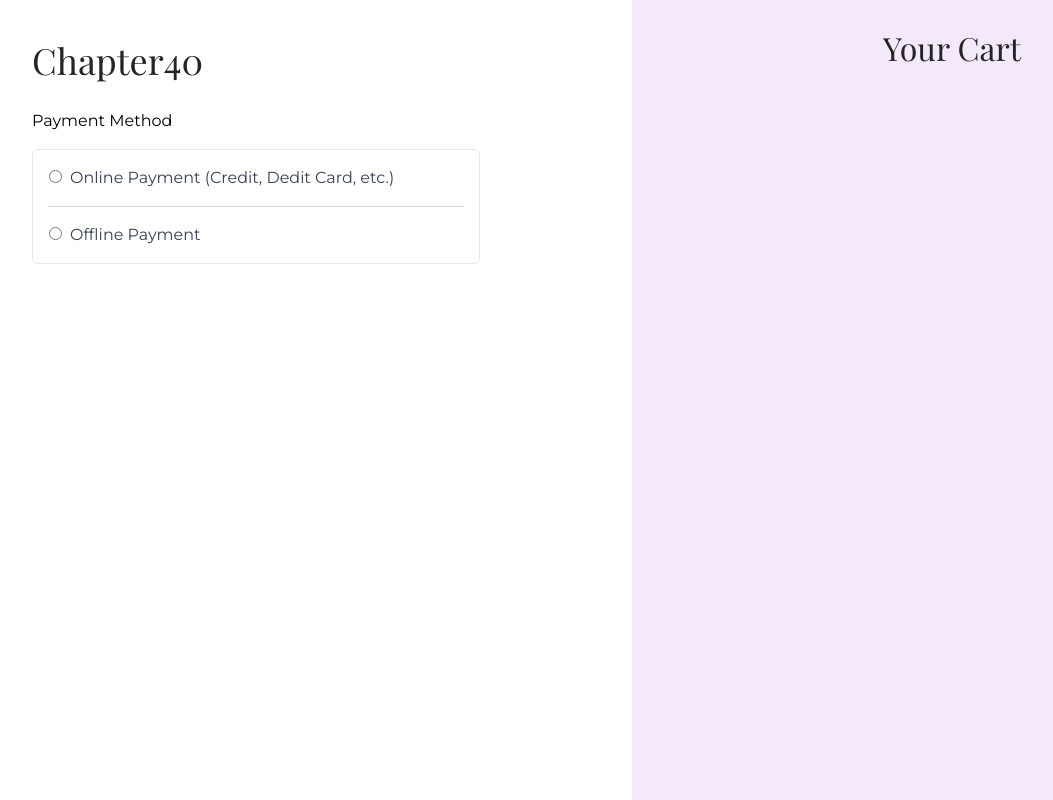
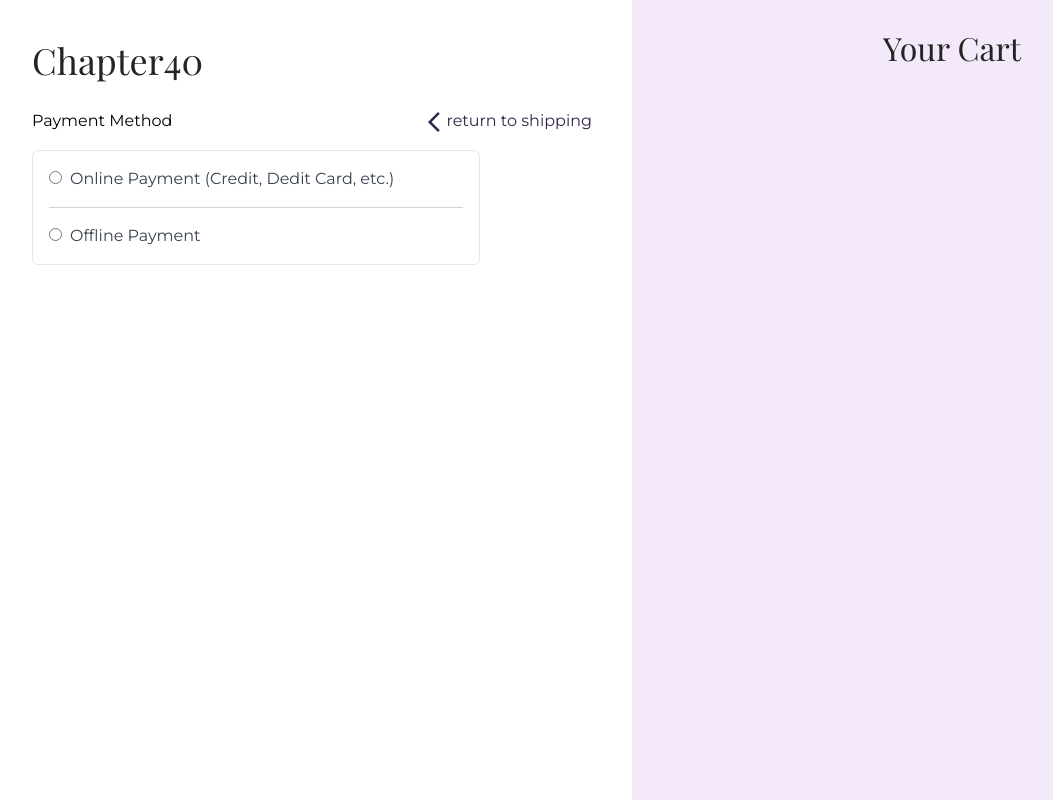
Before and after one commit to Temi-Dire/chapter40-website, a React (Vite) app: page /cart/payment in a window 1280 px wide. Shown: the whole page, without its empty margins (8-1061 px from the left). Built offline with nearby package versions, Linux system fonts and the light colour scheme.

Commit message:
finished payment UI

```diff
--- a/src/components/OnlinePayment.tsx
+++ b/src/components/OnlinePayment.tsx
@@ -1,23 +1,25 @@
+
+
+
 import { PaystackButton } from "react-paystack";
+import useStore from "../State";
 import useInformationStore from "../store/shippingInfo";
-import useStore from "../State";
 
 const PaystackPayment = () => {
-
 
   const publicKey = import.meta.env.VITE_PUBLIC_KEY;
 
   const onSuccess = (reference: string) => {
     console.log("Payment successful", reference);
-    // and here too as well
+    // also remember to use toastify here
   };
 
   const onClose = () => {
     console.log("Payment closed");
+    // Remember to use toastify here
+  };
 
-    // remember to use toastify here
-  };
-  const {email} = useInformationStore();
+  const { email } = useInformationStore();
   const store = useStore();
   const basket = store.basket;
 
@@ -30,19 +32,23 @@ const PaystackPayment = () => {
   };
 
 
+
   const config = {
     email,
     amount: getTotal() * 100,
     publicKey,
-    text: "Click here to pay now",
+    text: "Pay Now",
     onSuccess,
     onClose,
   };
 
   return (
-    <div className="max-w-md my-8 p-4 bg-white shadow-md  font-montserrat rounded-md">
-      <h1 className="text-2xl font-semibold mb-4">Pay with Paystack</h1>
-      <PaystackButton {...config} />
+    <div className="max-w-md my-8 p-4 bg-white shadow-md font-montserrat rounded-md">
+      <div className="flex justify-between items-center mb-4">
+        <h1 className="text-2xl font-semibold">Pay with Paystack</h1>
+
+      </div>
+      <PaystackButton {...config} className="bg-[#36254B] text-gray-200 p-4" />
     </div>
   );
 };
--- a/src/pages/CheckoutPage.tsx
+++ b/src/pages/CheckoutPage.tsx
@@ -1,5 +1,6 @@
-import { Outlet } from "react-router-dom";
+import { Outlet, Link } from "react-router-dom";
 import MyCart from "../components/MyCart";
+
 
 const CheckoutPage = () => {
   return (
@@ -7,7 +8,7 @@ const CheckoutPage = () => {
       <div className="lg:flex min-h-screen">
         <div className="px-5 md:px-20 lg:px-10 py-[40px]   lg:w-1/2 font-playfair">
           <header className="text-[24px] lg:text-4xl mb-[12px] lg:mb-[29px] text-black">
-            Chapter40
+            <Link to={"/"}>Chapter40</Link>
           </header>
           <Outlet />
         </div>
--- a/src/pages/Payment.tsx
+++ b/src/pages/Payment.tsx
@@ -1,5 +1,8 @@
+import ArrowBackIosNewOutlinedIcon from "@mui/icons-material/ArrowBackIosNewOutlined";
 import { ChangeEvent, useState } from "react";
+import { Link } from "react-router-dom";
 import OnlinePayment from "../components/OnlinePayment"; // Import your online payment form component
+
 
 const Payment = () => {
   const [selectedPaymentOption, setSelectedPaymentOption] = useState<
@@ -12,7 +15,16 @@ const Payment = () => {
 
   return (
     <>
-      <h2 className="mb-4 font-montserrat">Payment Method</h2>
+      <div className="flex justify-between items-center mb-4">
+        <h2 className=" font-montserrat">Payment Method</h2>
+
+        <div className="flex space-x- items-center  font-montserrat text-[#36254B] text-[16px]">
+          <Link to="/cart/info" className="hover:text-darkPrimary">
+            <ArrowBackIosNewOutlinedIcon />
+            return to shipping
+          </Link>
+        </div>
+      </div>
       <div className="max-w-md p-4 border rounded-md font-montserrat">
         <div className="payment-option mb-4">
           <input
```
